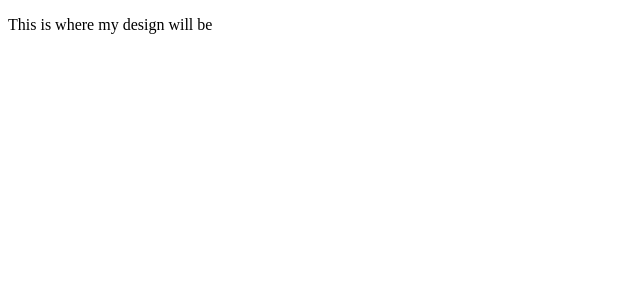
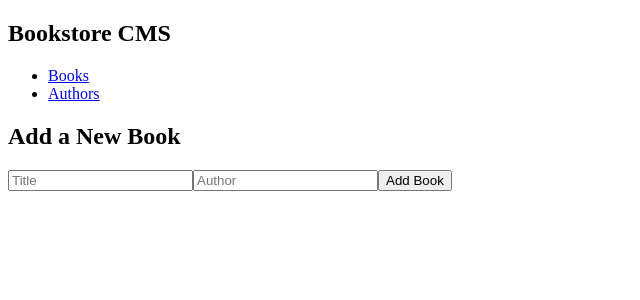
Before and after one commit to mershark/bookstore, a React (Create React App) app: page / in a window 1280 px wide. Shown: the top 300 px of the page, without its empty margins (0-640 px from the left). Built offline with nearby package versions, Linux system fonts and the light colour scheme.

Commit message:
Setup basic components

```diff
--- a/package.json
+++ b/package.json
@@ -9,7 +9,7 @@
     "react": "^18.2.0",
     "react-dom": "^18.2.0",
     "react-router-dom": "^6.15.0",
-    "react-scripts": "5.0.1",
+    "react-scripts": "^5.0.1",
     "web-vitals": "^2.1.4"
   },
   "scripts": {
@@ -46,6 +46,7 @@
     "eslint-plugin-import": "^2.28.0",
     "eslint-plugin-jsx-a11y": "^6.7.1",
     "eslint-plugin-react": "^7.33.2",
-    "eslint-plugin-react-hooks": "^4.6.0"
+    "eslint-plugin-react-hooks": "^4.6.0",
+    "prop-types": "^15.8.1"
   }
 }
--- a/src/App.js
+++ b/src/App.js
@@ -1,10 +1,18 @@
+import React from 'react';
+import { BrowserRouter as Router, Routes, Route } from 'react-router-dom';
+import Navigation from './components/navigation';
+import BooksPage from './pages/booksPage';
+import AuthorsPage from './pages/authorsPage';
+
 function App() {
   return (
-    <div className="App">
-      <p>
-        This is where my design will be
-      </p>
-    </div>
+    <Router>
+      <Navigation />
+      <Routes>
+        <Route path="/" element={<BooksPage />} />
+        <Route path="/Authors" element={<AuthorsPage />} />
+      </Routes>
+    </Router>
   );
 }
 
--- /dev/null
+++ b/src/components/book.jsx
@@ -0,0 +1,29 @@
+import PropTypes from 'prop-types';
+import React from 'react';
+
+const Book = ({ book = { id: 0, title: '', author: '' }, onDelete = () => {} }) => {
+  const handleDelete = () => {
+    onDelete(book.id);
+  };
+
+  return (
+    <div className="book">
+      <h3>{book.title}</h3>
+      <p>{book.author}</p>
+      <button type="button" onClick={handleDelete}>
+        Delete
+      </button>
+    </div>
+  );
+};
+
+Book.propTypes = {
+  book: PropTypes.shape({
+    id: PropTypes.number.isRequired,
+    title: PropTypes.string.isRequired,
+    author: PropTypes.string.isRequired,
+  }).isRequired,
+  onDelete: PropTypes.func.isRequired,
+};
+
+export default Book;
--- /dev/null
+++ b/src/components/bookForm.jsx
@@ -0,0 +1,45 @@
+import PropTypes from 'prop-types';
+import React, { useState } from 'react';
+
+const BookForm = ({ onAddBook }) => {
+  const [title, setTitle] = useState('');
+  const [author, setAuthor] = useState('');
+
+  const handleSubmit = (e) => {
+    e.preventDefault();
+    // Create a new book object
+    const newBook = { title, author };
+    // Call the onAddBook function and pass the new book
+    onAddBook(newBook);
+    // Clear the form inputs
+    setTitle('');
+    setAuthor('');
+  };
+
+  return (
+    <div className="book-form">
+      <h2>Add a New Book</h2>
+      <form onSubmit={handleSubmit}>
+        <input
+          type="text"
+          placeholder="Title"
+          value={title}
+          onChange={(e) => setTitle(e.target.value)}
+        />
+        <input
+          type="text"
+          placeholder="Author"
+          value={author}
+          onChange={(e) => setAuthor(e.target.value)}
+        />
+        <button type="submit">Add Book</button>
+      </form>
+    </div>
+  );
+};
+
+BookForm.propTypes = {
+  onAddBook: PropTypes.func.isRequired,
+};
+
+export default BookForm;
--- /dev/null
+++ b/src/components/bookList.jsx
@@ -0,0 +1,24 @@
+import PropTypes from 'prop-types';
+import React from 'react';
+import Book from './book';
+
+const BookList = ({ books, onDelete }) => (
+  <div className="book-list">
+    {books.map((book) => (
+      <Book key={book.id} book={book} onDelete={onDelete} />
+    ))}
+  </div>
+);
+
+BookList.propTypes = {
+  books: PropTypes.arrayOf(
+    PropTypes.shape({
+      id: PropTypes.number.isRequired,
+      title: PropTypes.string.isRequired,
+      author: PropTypes.string.isRequired,
+    }),
+  ).isRequired,
+  onDelete: PropTypes.func.isRequired,
+};
+
+export default BookList;
--- /dev/null
+++ b/src/components/navigation.jsx
@@ -0,0 +1,18 @@
+import React from 'react';
+import { Link } from 'react-router-dom';
+
+const Navigation = () => (
+  <nav>
+    <h2>Bookstore CMS</h2>
+    <ul>
+      <li>
+        <Link to="/">Books</Link>
+      </li>
+      <li>
+        <Link to="/authors">Authors</Link>
+      </li>
+    </ul>
+  </nav>
+);
+
+export default Navigation;
--- /dev/null
+++ b/src/pages/authorsPage.jsx
@@ -0,0 +1,10 @@
+import React from 'react';
+
+const AuthorsPage = () => (
+  <div className="authors-page">
+    <h1>Authors</h1>
+    <p>This page is under construction.</p>
+  </div>
+);
+
+export default AuthorsPage;
--- /dev/null
+++ b/src/pages/booksPage.jsx
@@ -0,0 +1,27 @@
+import React, { useState } from 'react';
+import BookForm from '../components/bookForm';
+import BookList from '../components/bookList';
+
+const BooksPage = () => {
+  const [books, setBooks] = useState([]);
+
+  const addBook = (newBook) => {
+    // Update the books state with the new book
+    setBooks([...books, newBook]);
+  };
+
+  const deleteBook = (bookId) => {
+    // Filter out the book with the given ID from the books state
+    const updatedBooks = books.filter((book) => book.id !== bookId);
+    setBooks(updatedBooks);
+  };
+
+  return (
+    <div className="books-page">
+      <BookForm onAddBook={addBook} />
+      <BookList books={books} onDelete={deleteBook} />
+    </div>
+  );
+};
+
+export default BooksPage;
```
Also changed, not shown: 1 other file (tests, documents, lock files or other folders).
